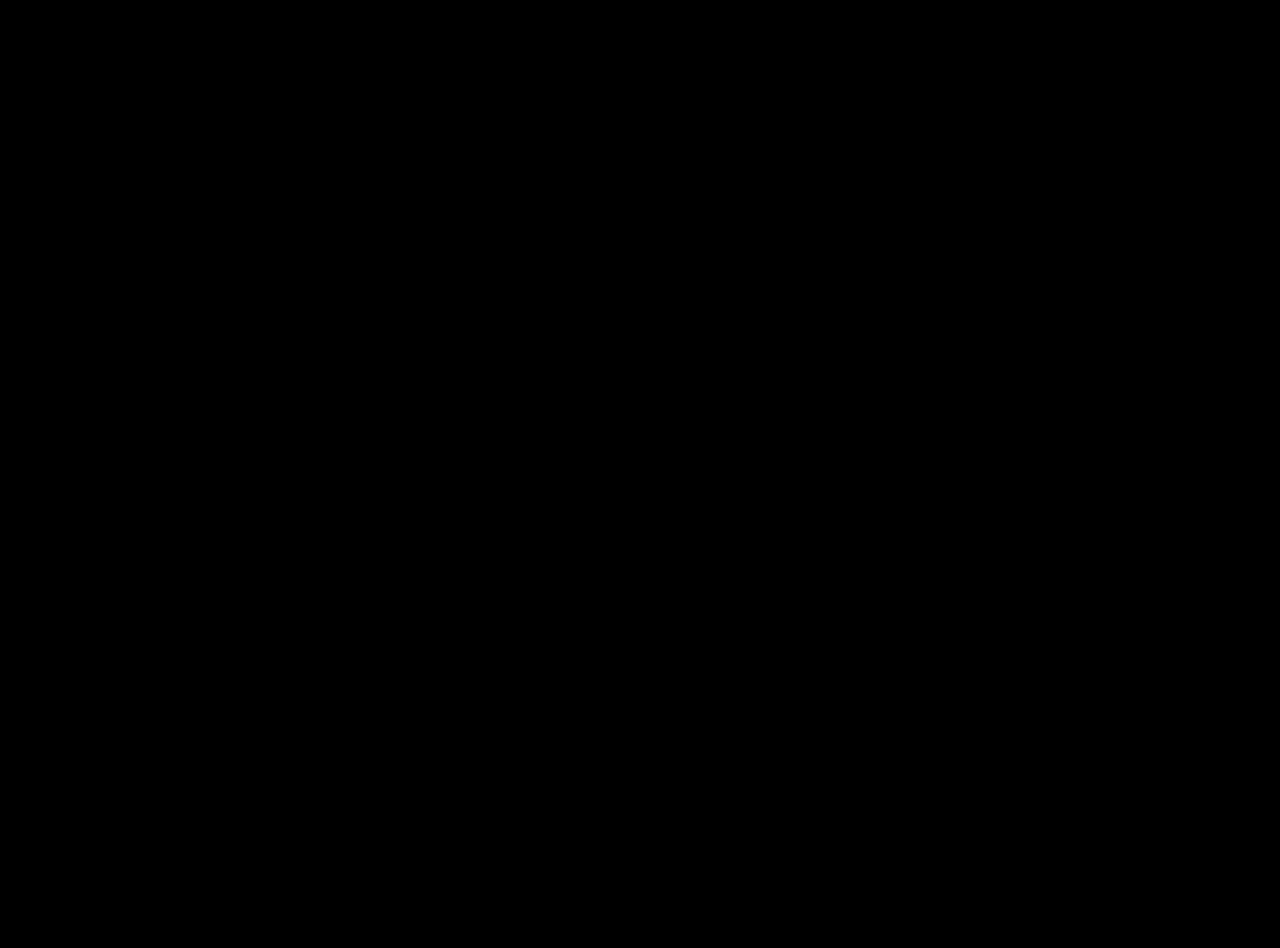
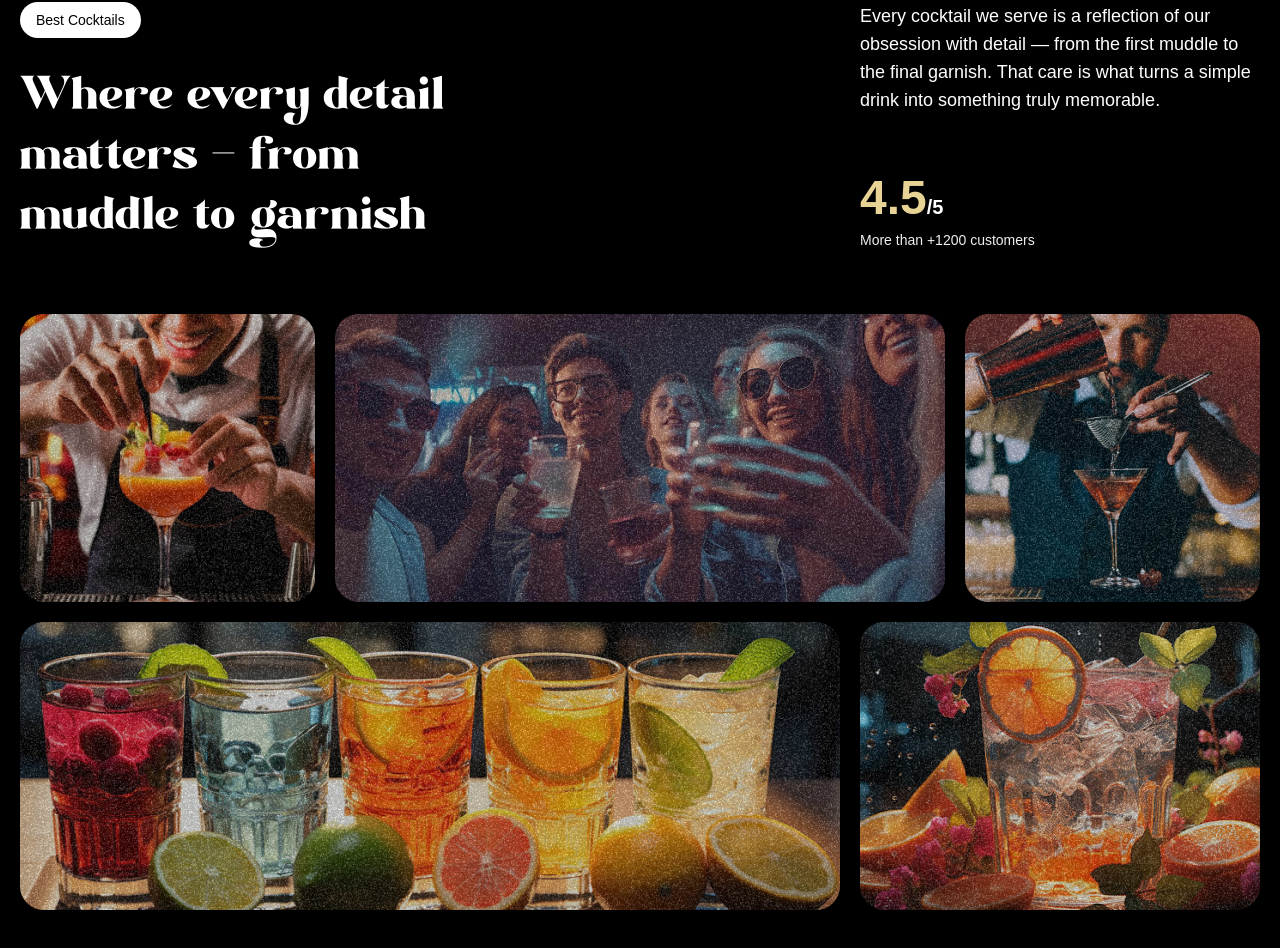
Before and after one commit to mariof5/gsap_cocktails, a React (Vite) app: page / in a window 1280 px wide. Shown: the part 1710-2658 px from the top of the page. Before the commit the page ends 1600 px from the top, so only its background shows below. Built offline with nearby package versions, Linux system fonts and the light colour scheme; a web font is replaced by a local one.

Commit message:
about section

```diff
--- a/src/App.jsx
+++ b/src/App.jsx
@@ -3,6 +3,7 @@
 import Navbar from './components/Navbar'
 import Hero from './components/Hero'
 import Cocktails from './components/Cocktails'
+import About from './components/About'
 
 
 
@@ -14,6 +15,7 @@
     <Navbar/>
     <Hero/>
     <Cocktails/>
+    <About/>
   </main>
   )
 }
--- /dev/null
+++ b/src/components/About.jsx
@@ -0,0 +1,89 @@
+import gsap from 'gsap'
+import { useGSAP } from '@gsap/react'
+import { SplitText } from 'gsap/all'
+
+const About = () => {
+    useGSAP(() => {
+        const titleSplit = SplitText.create('#about h2', {
+            type:'words'
+        })
+
+        const scrollTimeline = gsap.timeline({
+            scrollTrigger:{
+                trigger: '#about',
+                start: 'top Center'
+            }
+        })
+        scrollTimeline
+        .from(titleSplit.words, {
+            opacity: 0, duration: 1, yPercent: 100, ease: 'expo.out', stagger: 0.02
+        })
+        .from('.top-grid div, .bottom-grid div', {
+            opacity:0, duration:1, ease: 'power1.inOut', stagger:0.04,
+        }, '-=0.5')
+    })
+
+
+  return (
+
+    <div id='about'>
+    <div className='mb-16 md:px-0 px-5'>
+    <div className='content'>
+    <div className='md:col-span-8'>
+        <p className='badge'>Best Cocktails</p>
+        <h2>Where every detail matters <span className='text-white'>-</span> from muddle to garnish</h2>
+
+</div>
+<div className='sub-content'>
+    <p>
+     Every cocktail we serve is a reflection of our obsession with detail — from the first muddle to the final garnish. That care is what turns a simple drink into something truly memorable.
+    </p>
+    <div>
+    <p className='md-text-3xl text-xl font-bold '>
+        <span>4.5</span>/5
+
+    </p>
+    <p className='text-sm text-white-100'>
+        More than +1200 customers
+    </p>
+    </div>
+    </div>
+    </div>
+    </div>
+    <div className='top-grid'>
+
+        <div className='md:col-span-3'>
+        <div className='noisy'/>
+        <img src="/images/abt1.png" alt="grid-img-1" />
+        </div>
+
+          <div className='md:col-span-6'>
+        <div className='noisy'/>
+        <img src="/images/abt2.png" alt="grid-img-2" />
+        </div>
+
+          <div className='md:col-span-3'>
+        <div className='noisy'/>
+        <img src="/images/abt5.png" alt="grid-img-5" />
+        </div>
+
+
+        </div>
+     <div className='bottom-grid'>
+
+          <div className='md:col-span-8'>
+        <div className='noisy'/>
+        <img src="/images/abt3.png" alt="grid-img-3" />
+        </div>
+
+        <div className='md:col-span-4'>
+        <div className='noisy'/>
+        <img src="/images/abt4.png" alt="grid-img-4" />
+        </div>
+      </div>
+    </div>
+
+  )
+}
+
+export default About
--- a/src/components/Hero.jsx
+++ b/src/components/Hero.jsx
@@ -41,7 +41,7 @@
         .to('.left-leaf', {y: -200}, 0)
 
         const startValue = isMobile ? 'center 50%' : 'top  60%';
-        const endValue = isMobile ? '120% top' : 'bottom top';
+        const endValue = isMobile ? '120% top' : '110% top';
 
        const  tl = gsap.timeline({
             scrollTrigger:{
```
